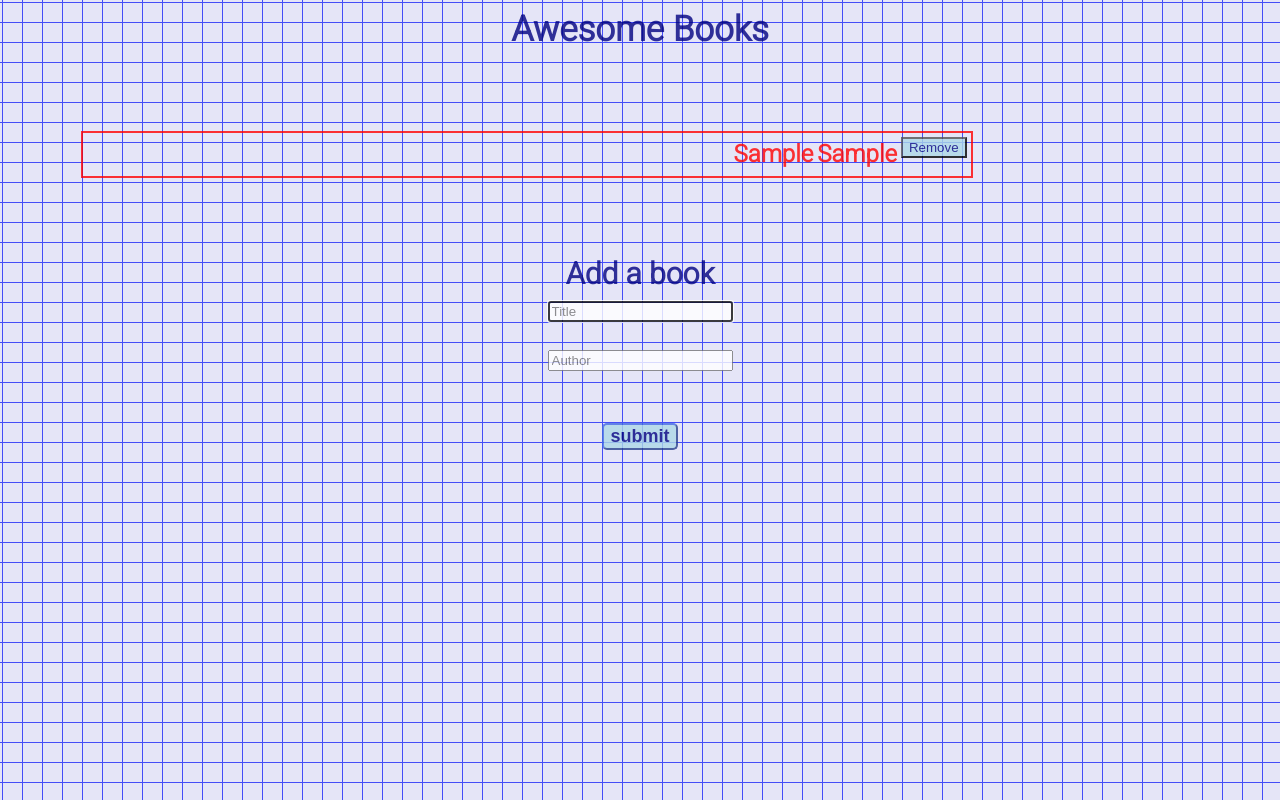
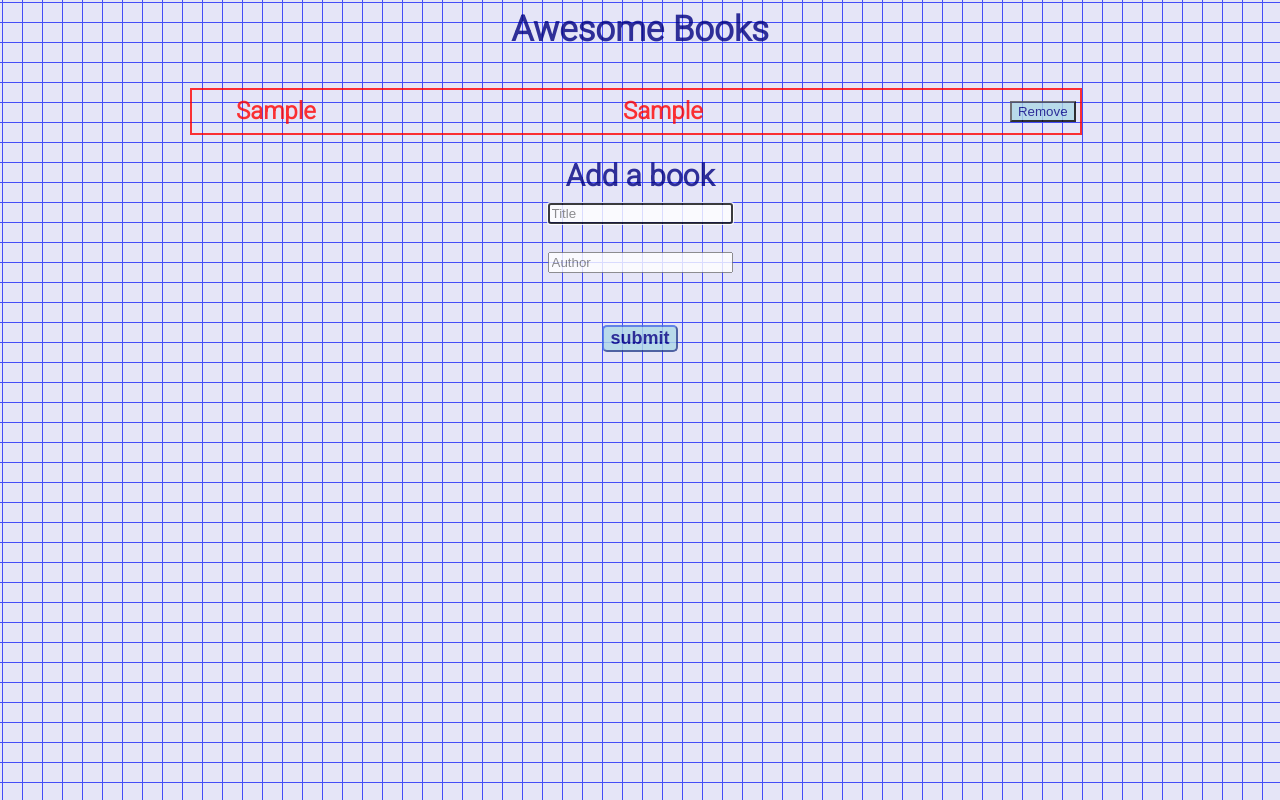
Before and after one commit to algerina/Booklist, a plain HTML site: page index.html in a window 1280 px wide. Both pictures are taken after typing "Sample", "Sample" into the empty fields and a click on the button "submit". Drawn offline with Linux system fonts and the light colour scheme.

Commit message:
Fix margin

```diff
--- a/style.css
+++ b/style.css
@@ -41,8 +41,9 @@ h1 {
 
 .wrapper {
   display: flex;
-  align-items: flex-start;
-  justify-content: flex-end;
+  align-items: center;
+  justify-content: space-between;
+
 }
 
 h3 {
@@ -58,7 +59,7 @@ h3 {
 #bookList {
   width: 70%;
   border: solid red 2px;
-  margin: 75px;
+  margin: 32px 184px 20px
 }
 
 .text {
```
